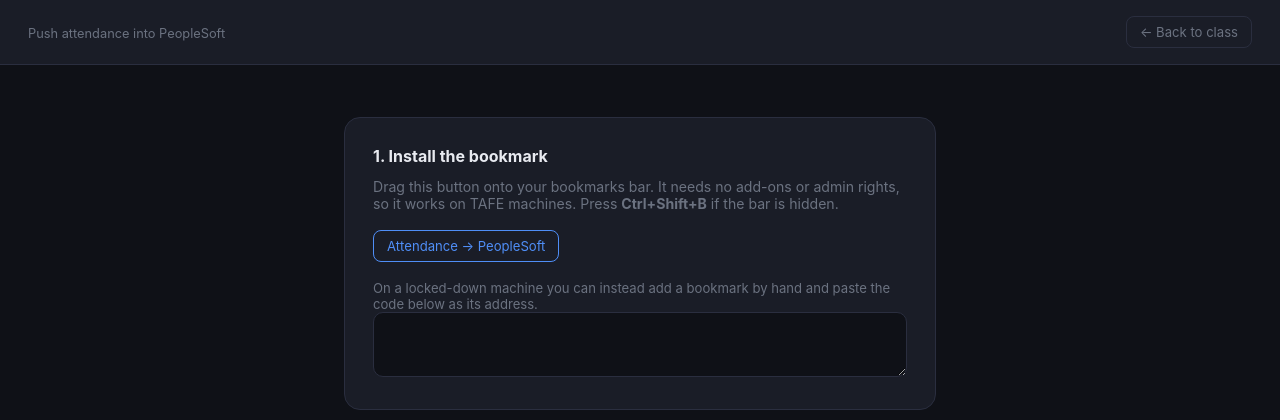
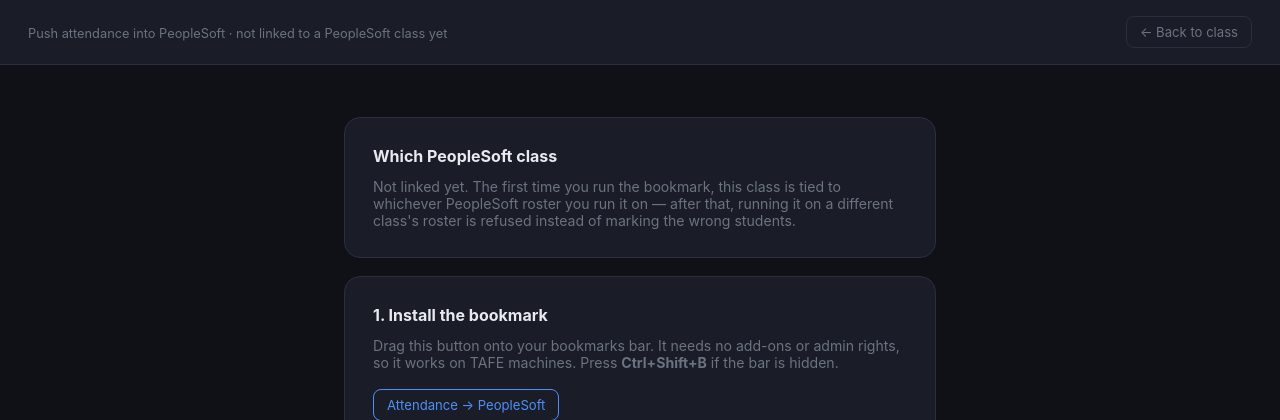
Before and after one commit to CapelaGames/Attendance, a Python web app: template templates/sync.html in a window 1280 px wide. Shown: the top 420 px of the page. Run offline with Jinja, Linux system fonts and the light colour scheme; the template is opened without the code that fills it, so the values that code supplies are empty.

Commit message:
Show which PeopleSoft class each class is linked to
The link was only visible in the fifth card down on the sync page, which is no
use for answering "is this pointing at the right class" at a glance.

It now appears on the dashboard card, on the class page button, and in the
sync page header, with the full detail card moved to the top of that page.
Classes with no link say so rather than staying silent about it.

```diff
--- a/templates/class.html
+++ b/templates/class.html
@@ -13,7 +13,10 @@
     <a href="{{ url_for('manage_class', class_id=klass.id) }}" class="btn">Manage roster</a>
     <a href="{{ url_for('class_sheet', class_id=klass.id) }}" class="btn">Full sheet</a>
     {% if current_user.ps_upload_enabled %}
-      <a href="{{ url_for('sync_page', class_id=klass.id) }}" class="btn">PeopleSoft</a>
+      <a href="{{ url_for('sync_page', class_id=klass.id) }}" class="btn"
+         title="{% if klass.ps_class_nbr %}Linked to PeopleSoft class {{ klass.ps_class_nbr }}{% if klass.ps_label %} — {{ klass.ps_label }}{% endif %}{% else %}Not linked to a PeopleSoft class yet{% endif %}">
+        PeopleSoft{% if klass.ps_class_nbr %} · {{ klass.ps_class_nbr }}{% endif %}
+      </a>
     {% endif %}
     <a href="{{ url_for('dashboard') }}" class="btn">← Classes</a>
   </div>
--- a/templates/dashboard.html
+++ b/templates/dashboard.html
@@ -48,6 +48,7 @@
         <div style="font-size: .8rem; color: var(--muted); margin-top: 3px;">
           {{ k.students|length }} student{{ '' if k.students|length == 1 else 's' }}
           {% if not k.self_mark_enabled %}· <span style="color:var(--red)">check-in closed</span>{% endif %}
+          {% if k.ps_class_nbr %}· PeopleSoft {{ k.ps_class_nbr }}{% endif %}
         </div>
       </div>
       <span class="btn">Open →</span>
--- a/templates/sync.html
+++ b/templates/sync.html
@@ -4,7 +4,14 @@
 <header>
   <div class="brand">
     <h1>{{ klass.name }}</h1>
-    <div class="sub">Push attendance into PeopleSoft</div>
+    <div class="sub">
+      Push attendance into PeopleSoft ·
+      {% if klass.ps_class_nbr %}
+        linked to class <b>{{ klass.ps_class_nbr }}</b>
+      {% else %}
+        not linked to a PeopleSoft class yet
+      {% endif %}
+    </div>
   </div>
   <div class="header-right">
     <a href="{{ url_for('view_class', class_id=klass.id) }}" class="btn">← Back to class</a>
@@ -19,6 +26,33 @@
 
 <div class="container">
   <div class="card-panel">
+    <h2 style="font-size: 1rem; margin-bottom: 12px;">Which PeopleSoft class</h2>
+    {% if klass.ps_class_nbr %}
+      <p style="color: var(--muted); font-size: .88rem;">
+        Linked to PeopleSoft class <b>{{ klass.ps_class_nbr }}</b>{% if klass.ps_label %}
+        — {{ klass.ps_label }}{% endif %}. If you run this bookmark on a different class's
+        roster it will refuse rather than mark the wrong students, which matters when you
+        teach two classes on the same day.
+      </p>
+      <form method="post" action="{{ url_for('unlink_peoplesoft', class_id=klass.id) }}"
+            style="margin-top: 12px;"
+            onsubmit="return confirm('Unlink this class from PeopleSoft class {{ klass.ps_class_nbr }}?');">
+        <input type="hidden" name="csrf_token" value="{{ csrf_token() }}">
+        <button class="btn">Unlink</button>
+        <span style="color: var(--muted); font-size: .82rem; margin-left: 8px;">
+          Only needed if this class moves to a different PeopleSoft class, e.g. a new term.
+        </span>
+      </form>
+    {% else %}
+      <p style="color: var(--muted); font-size: .88rem;">
+        Not linked yet. The first time you run the bookmark, this class is tied to whichever
+        PeopleSoft roster you run it on — after that, running it on a different class's
+        roster is refused instead of marking the wrong students.
+      </p>
+    {% endif %}
+  </div>
+
+  <div class="card-panel" style="margin-top: 18px;">
     <h2 style="font-size: 1rem; margin-bottom: 12px;">1. Install the bookmark</h2>
     <p style="color: var(--muted); font-size: .88rem;">
       Drag this button onto your bookmarks bar. It needs no add-ons or admin rights, so it
```
Also changed, not shown: other parts of templates/sync.html (+0 -27 lines).
